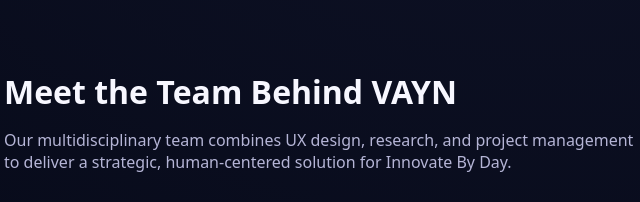
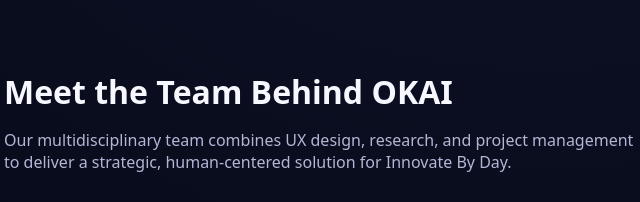
Before and after one commit to ahilarraza/Storyworks-OKAI, a plain HTML site: page contact.html in a window 1280 px wide. Shown: the part 566-768 px from the top of the page, 100-740 px from the left. Drawn offline with Linux system fonts and the light colour scheme; grey boxes are pictures that could not be loaded.

Commit message:
Update contact.html

```diff
--- a/contact.html
+++ b/contact.html
@@ -61,7 +61,7 @@
     <!-- TEAM SECTION -->
     <section class="section">
       <div class="container">
-        <h2 class="section-title">Meet the Team Behind VAYN</h2>
+        <h2 class="section-title">Meet the Team Behind OKAI</h2>
         <p class="section-intro">
           Our multidisciplinary team combines UX design, research, and project management to deliver
           a strategic, human-centered solution for Innovate By Day.
```
